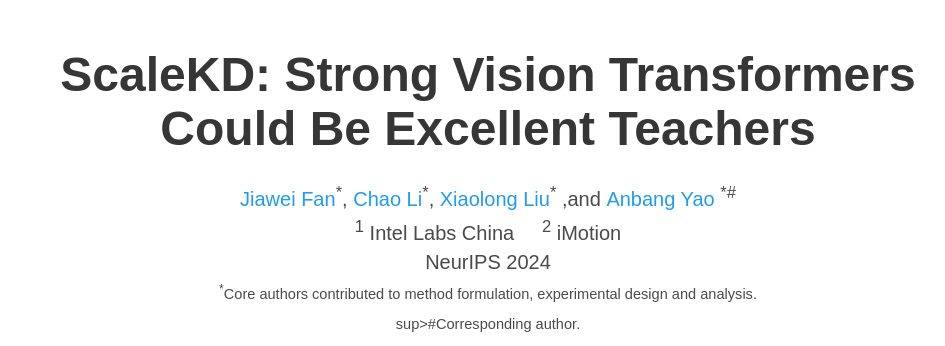
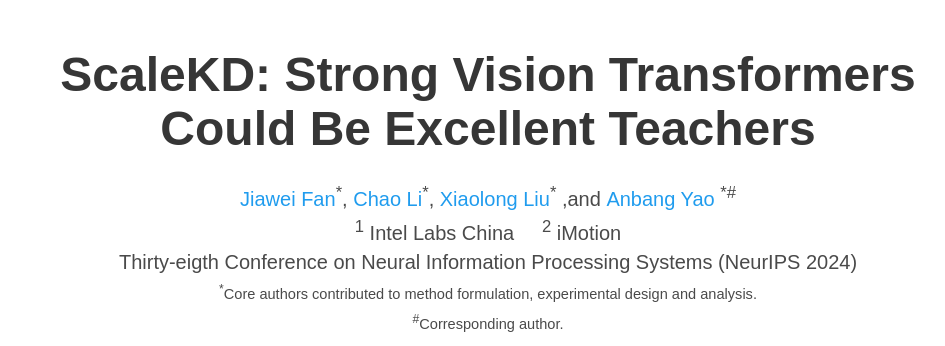
Before and after one commit to DeepOptimization/DeepOptimization.github.io, a plain HTML site: page index.html in a window 1280 px wide. Shown: the top 346 px of the page, without its empty margins (152-1097 px from the left). Drawn offline with nearby package versions, Linux system fonts and the light colour scheme; some icons are missing; a web font is replaced by a local one.

Commit message:
Update index.html

```diff
--- a/index.html
+++ b/index.html
@@ -68,8 +68,8 @@
                   </div>
 
                   <div class="is-size-5 publication-authors">
-                    <span class="author-block"> <sup>1</sup> Intel Labs China   &nbsp &nbsp <sup>2</sup> iMotion <br> NeurIPS 2024</span>
-                    <span class="eql-cntrb"><small><br><sup>*</sup>Core authors contributed to method formulation, experimental design and analysis.  <br> sup>#</sup>Corresponding author.</small></span>
+                    <span class="author-block"> <sup>1</sup> Intel Labs China   &nbsp &nbsp <sup>2</sup> iMotion <br> Thirty-eigth Conference on Neural Information Processing Systems (NeurIPS 2024)</span>
+                    <span class="eql-cntrb"><small><br><sup>*</sup>Core authors contributed to method formulation, experimental design and analysis. <br> <sup>#</sup>Corresponding author.</small></span>
                   </div>
 
                   <div class="column has-text-centered">
```
